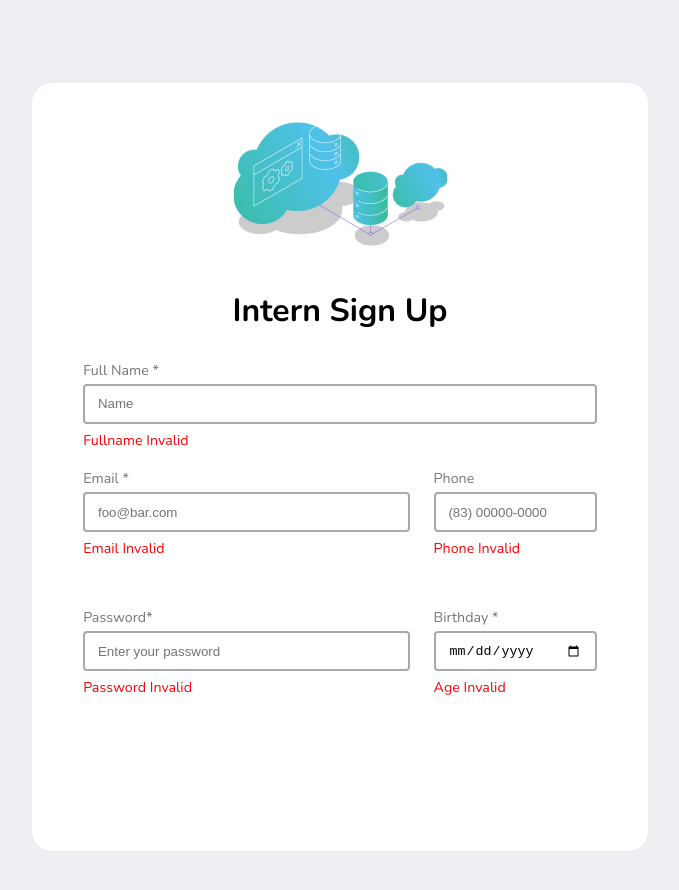
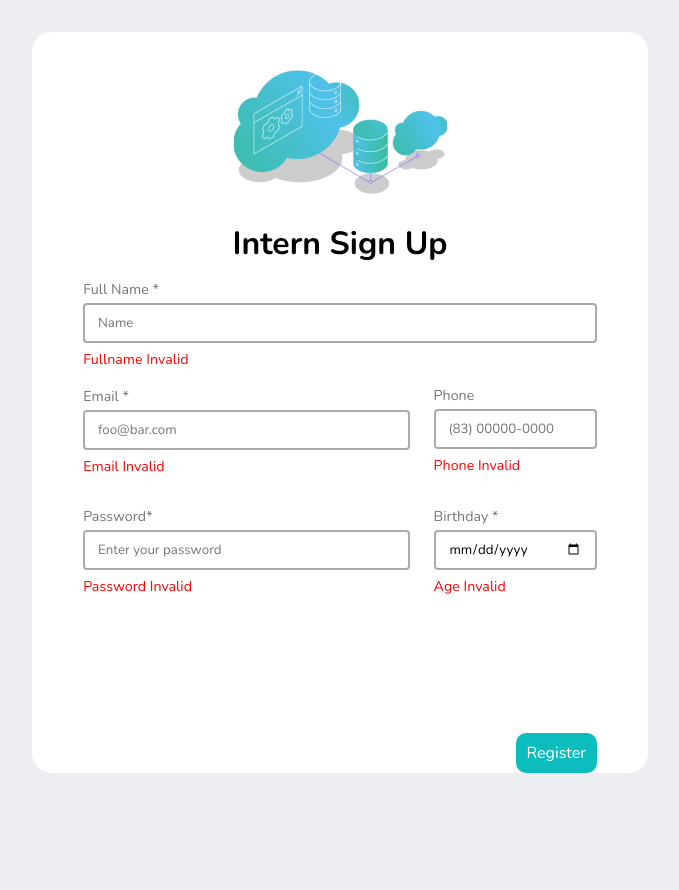
Before and after one commit to Ahjotarezende/FormReact, a React (Create React App) app: page / in a window 1280 px wide. Shown: the top 890 px of the page, without its empty margins (300-979 px from the left). After the commit the page ends 805 px from the top, so only its background shows below. Built offline with nearby package versions, Linux system fonts and the light colour scheme.

Commit message:
feat: added button component

```diff
--- /dev/null
+++ b/src/Components/button/button.jsx
@@ -0,0 +1,12 @@
+import React from "react";
+import { ButtonSucess, ContainerButton } from "./button.styled";
+
+const Button = () => {
+    return(
+        <ContainerButton>
+            <ButtonSucess>Register</ButtonSucess>
+        </ContainerButton>
+    )
+}
+
+export default Button;
--- /dev/null
+++ b/src/Components/button/button.styled.js
@@ -0,0 +1,21 @@
+import styled from 'styled-components';
+
+const ContainerButton = styled.div`
+    grid-column: 2/3;
+    justify-self: end;
+    margin-top: 137px;
+`;
+
+const ButtonSucess = styled.button`
+    background-color: #0DBDBD;
+    color: white;
+    font-family: 'Nunito', sans-serif;
+    width: 81px;
+    height: 40px;
+    font-size: 1rem;
+    border-radius: 10px;
+    border: none;
+    cursor: pointer;
+`;
+
+export {ContainerButton, ButtonSucess}
--- a/src/Components/input/input.styled.js
+++ b/src/Components/input/input.styled.js
@@ -4,10 +4,12 @@ const getId = (id) => {
     if(id==="Email"){
         return`
             grid-column: 1/2;
+            margin-top: 18px;
         `;
     }
     if(id==="Phone"){
         return`
+            margin-top: 17px;
             grid-row: 2/3;
             grid-column: 2/3;
         `;
@@ -39,11 +41,12 @@ const Label = styled.label`
     text-align: left;
 `;
 const InputField = styled.input`
+    font-family: 'Nunito', sans-serif;
     box-sizing: border-box;
     background: #FFFFFF;
     border: 2px solid #AAAAAA;
     border-radius: 4px;
-    height: 5vh;
+    height: 2.5rem;
     width: 100%;
     padding-left: 0.8rem;
     padding-right: 0.8rem;
@@ -54,7 +57,6 @@ const ErrorMessage = styled.p`
     font-size: 0.89rem;
     color: red;
     margin: 7px 0 0 0;
-    padding-bottom: 1.2rem;
 `;
 
 export {Container, Label, InputField, ErrorMessage}
--- a/src/pages/Home.js
+++ b/src/pages/Home.js
@@ -1,7 +1,8 @@
 import React from 'react'
-import {Background, Formulario, Logo, MainTitle, ErrorMessage} from '../styles'
+import {Background, Formulario, Logo, MainTitle} from '../styles'
 import ImgLogo from '../assets/logo.png'
 import Input from '../Components/input/input'
+import Button from '../Components/button/button'
 
 const Home = () => {
   return (
@@ -18,6 +19,9 @@ const Home = () => {
             <Input id="Phone" type="tel" placeholder="(83) 00000-0000" label="Phone"/>
 
             <Input id="Age" type="date" label="Birthday *"/>
+
+            <Button/>
+
         </Formulario>
     </Background>
   )
--- a/src/styles.js
+++ b/src/styles.js
@@ -2,36 +2,28 @@ import styled from 'styled-components';
 
 export const Background = styled.div`
     font-family: 'Nunito', sans-serif;
-    box-sizing: border-box;
     background-color: white;
     width: 38.5rem;
-    height: 48rem;
-    margin: 5.2rem auto;
+    max-height: 763px;
+    margin: 2rem auto;
     border: none;
     border-radius: 20px;
     text-align: center;
 `;
 
 export const Logo = styled.img`
-    margin: 2.4rem auto 1rem auto;
+    margin: 2.4rem auto 0 auto;
     max-width: 213px;
 `;
 
 export const MainTitle = styled.h1`
-    margin-bottom: 1.8rem;
+    margin-bottom: 0.95rem;
 `;
 
 export const Formulario = styled.form`
+    box-sizing: border-box;
     display: grid;
     grid-template-columns: 2fr 1fr;
     column-gap: 24px;
     padding: 0 3.2rem;
 `;
-
-export const ErrorMessage = styled.p`
-    text-align: left;
-    font-size: 0.89rem;
-    color: red;
-    margin: 7px 0 0 0;
-    padding-bottom: 1.2rem;
-`;
```
